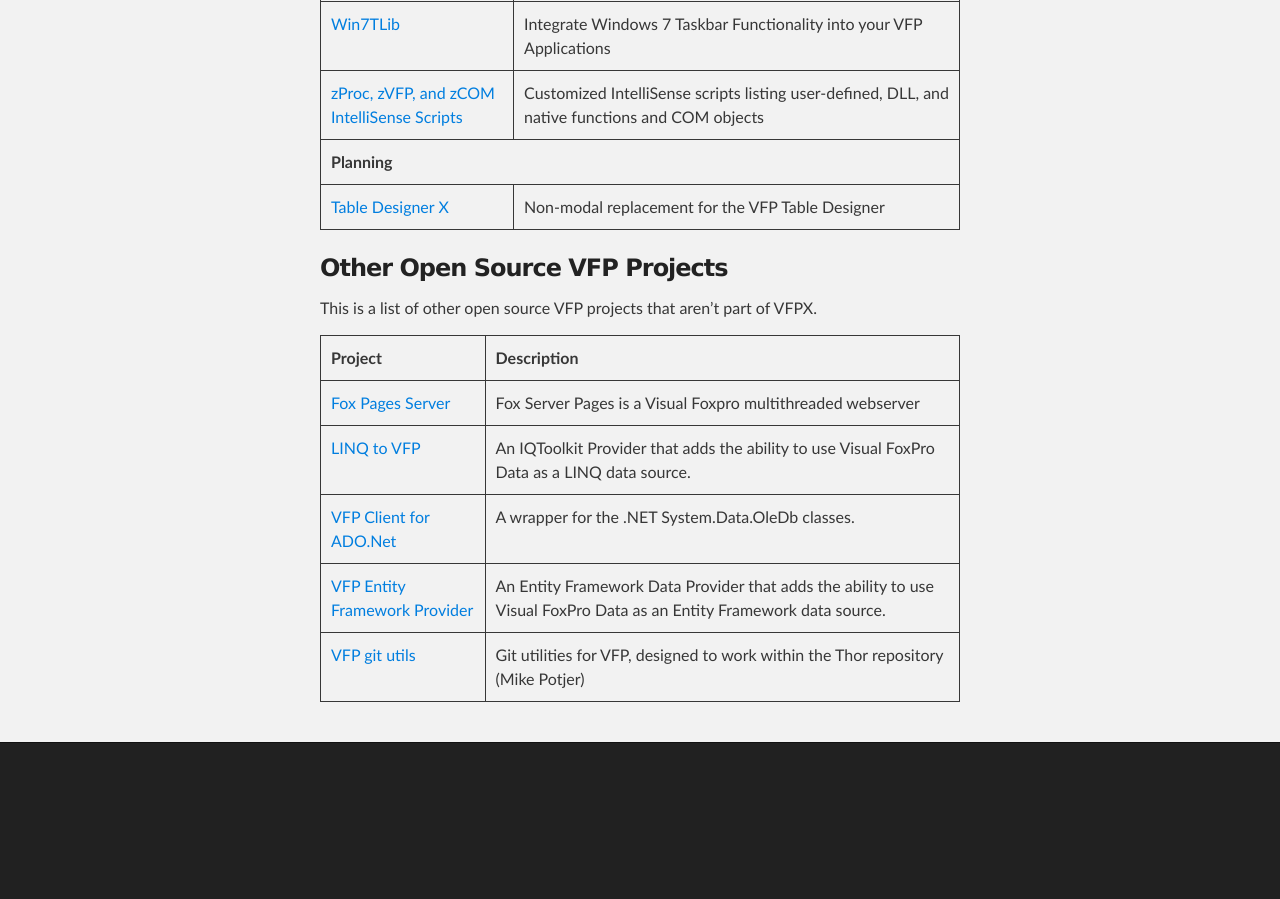
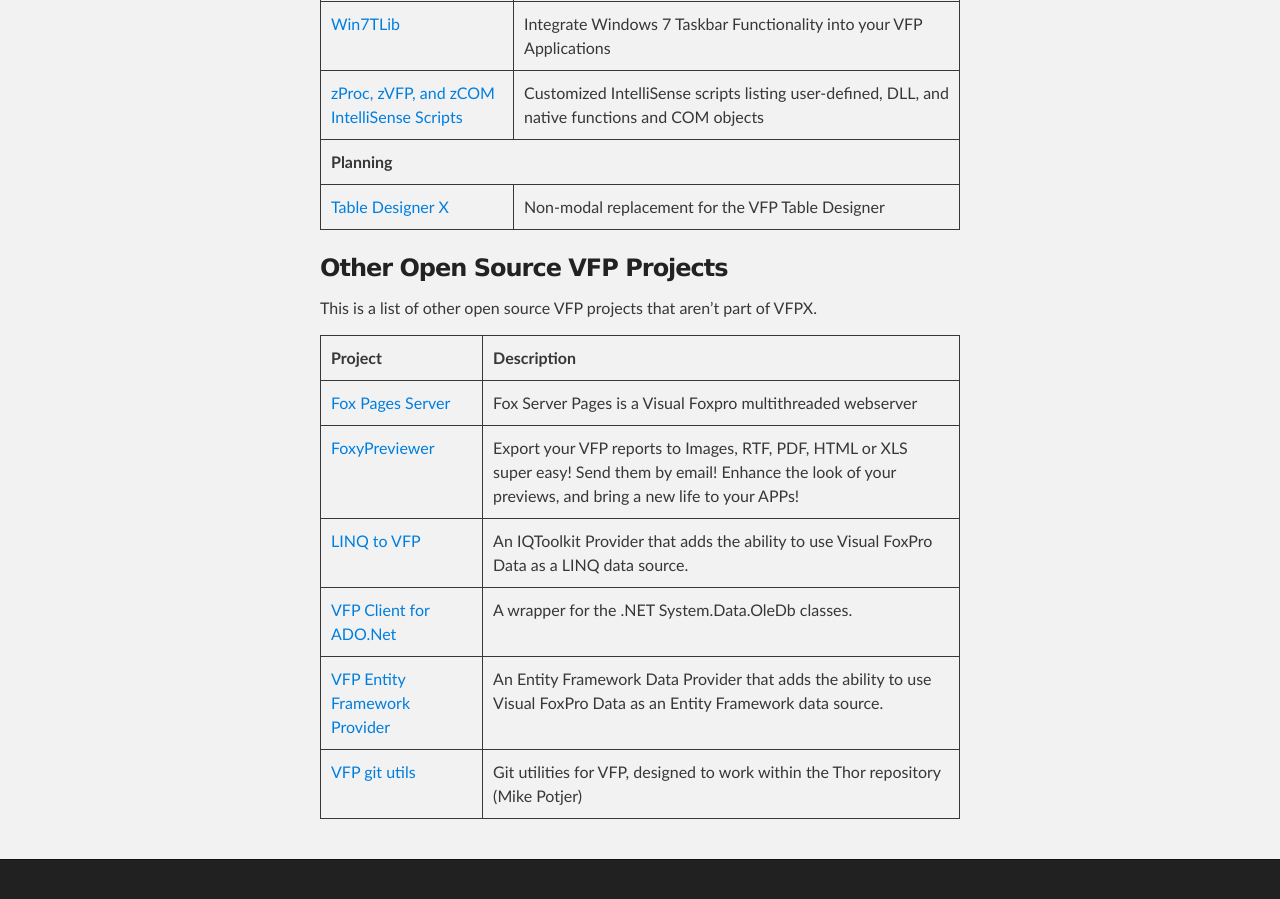
Before and after one commit to VFPX/VFPX.github.io, a Jekyll site: the page built from projects.md, in a window 1280 px wide and 900 px high, scrolled down 6168 px. Built offline with Jekyll 4.4.1, drawn with Linux system fonts in a browser that asks for light colours; our own code applies the rules of GitHub Pages for plain Markdown files; before the commit the page ends 6951 px from its top, so only the background shows below that.

Commit message:
Added FoxyPreviewer

```diff
--- a/_data/nonvfpx.json
+++ b/_data/nonvfpx.json
@@ -3,6 +3,11 @@
    "project": "Fox Pages Server",
    "url": "https://github.com/arquimedescrivelari/foxpages",
    "description": "Fox Server Pages is a Visual Foxpro multithreaded webserver"
+ },
+ {
+   "project": "FoxyPreviewer",
+   "url": "http://www.foxypreviewer.com/",
+   "description": "Export your VFP reports to Images, RTF, PDF, HTML or XLS super easy! Send them by email! Enhance the look of your previews, and bring a new life to your APPs!"
  },
  {
    "project": "LINQ to VFP",
```
